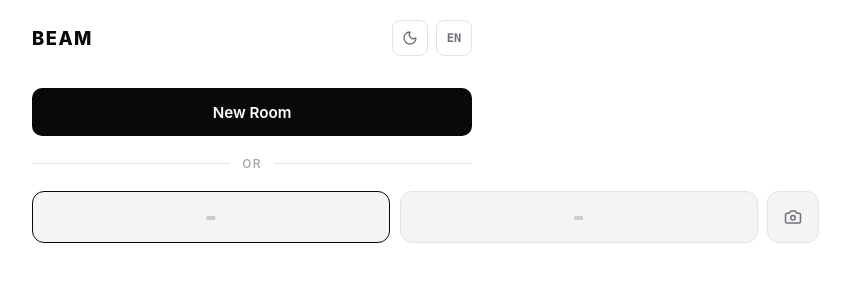
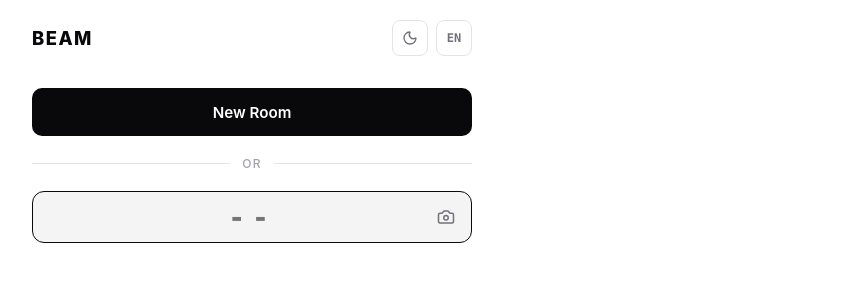
Before and after one commit to bazixv13/project-beam, a React (Vite) app in the folder client/: page / in a window 1280 px wide. Shown: the top 300 px of the page, without its empty margins (388-1238 px from the left). Built offline with nearby package versions, Linux system fonts and the light colour scheme.

Commit message:
Revert "feat: 2-box OTP room code input with centered placeholder dashes and paste support, bump to v1.3.5"
This reverts commit 43d75f26a21e9260474961637ca91c1dc6ec4267.

```diff
--- a/client/src/App.jsx
+++ b/client/src/App.jsx
@@ -161,7 +161,7 @@ function getInitialRoomState() {
   return { roomId: '', isInitiator: false, connectionState: 'disconnected' };
 }
 
-const APP_VERSION = 'v1.3.5';
+const APP_VERSION = 'v1.3.4';
 
 function BrandTitle() {
   const [showVersion, setShowVersion] = useState(false);
@@ -198,8 +198,6 @@ function BrandTitle() {
 function App() {
   const [initialRoom] = useState(getInitialRoomState);
   const [roomId, setRoomId] = useState(initialRoom.roomId);
-  const codeInput1Ref = useRef(null);
-  const codeInput2Ref = useRef(null);
   const [connectionState, setConnectionState] = useState(initialRoom.connectionState);
   const [selectedFile, setSelectedFile] = useState(null);
   const [isZipping, setIsZipping] = useState(false);
@@ -429,106 +427,6 @@ function App() {
     sessionStorage.setItem('p2p_beam_room', JSON.stringify({ roomId: cleanRoom, isInitiator: false }));
     window.history.replaceState({ room: cleanRoom }, '', `${window.location.pathname}?room=${cleanRoom}`);
     initWebRTC(cleanRoom, false);
-  };
-
-  const handleChar1Change = (e) => {
-    const raw = e.target.value.toUpperCase().replace(/[^0-9A-Z]/g, '');
-    if (!raw) {
-      setRoomId('');
-      return;
-    }
-    if (raw.length >= 2) {
-      const full = raw.slice(0, 2);
-      setRoomId(full);
-      codeInput2Ref.current?.focus();
-      handleJoinRoom(full);
-      return;
-    }
-    const nextChar1 = raw.slice(-1);
-    const nextRoom = nextChar1 + (roomId[1] || '');
-    setRoomId(nextRoom);
-    codeInput2Ref.current?.focus();
-    if (nextRoom.length === 2) {
-      handleJoinRoom(nextRoom);
-    }
-  };
-
-  const handleChar2Change = (e) => {
-    const raw = e.target.value.toUpperCase().replace(/[^0-9A-Z]/g, '');
-    if (!raw) {
-      setRoomId(roomId[0] || '');
-      return;
-    }
-    const char1 = roomId[0] || '';
-    if (!char1) {
-      const nextChar = raw.slice(0, 1);
-      setRoomId(nextChar);
-      codeInput2Ref.current?.focus();
-      return;
-    }
-    const nextChar2 = raw.slice(-1);
-    const nextRoom = char1 + nextChar2;
-    setRoomId(nextRoom);
-    if (nextRoom.length === 2) {
-      handleJoinRoom(nextRoom);
-    }
-  };
-
-  const handleBox1KeyDown = (e) => {
-    if (e.key === 'Enter') {
-      if (roomId.length === 2) handleJoinRoom();
-    } else if (e.key === 'ArrowRight') {
-      codeInput2Ref.current?.focus();
-    } else if (e.key === 'Backspace') {
-      setRoomId('');
-    }
-  };
-
-  const handleBox2KeyDown = (e) => {
-    if (e.key === 'Enter') {
-      if (roomId.length === 2) handleJoinRoom();
-    } else if (e.key === 'ArrowLeft') {
-      codeInput1Ref.current?.focus();
-    } else if (e.key === 'Backspace') {
-      if (roomId[1]) {
-        setRoomId(roomId[0] || '');
-      } else {
-        e.preventDefault();
-        setRoomId('');
-        codeInput1Ref.current?.focus();
-      }
-    }
-  };
-
-  const handlePasteCode = (e) => {
-    e.preventDefault();
-    const pastedText = (e.clipboardData || window.clipboardData)?.getData('text') || '';
-    if (!pastedText) return;
-
-    let extracted = '';
-    try {
-      extracted = new URL(pastedText.trim()).searchParams.get('room') || '';
-    } catch (_) {}
-
-    if (!extracted) {
-      const match = pastedText.match(/[?&]room=([0-9a-zA-Z]{2})/i);
-      if (match) {
-        extracted = match[1];
-      } else {
-        extracted = pastedText.trim();
-      }
-    }
-
-    const clean = extracted.toUpperCase().replace(/[^0-9A-Z]/g, '').slice(0, 2);
-    if (clean.length > 0) {
-      setRoomId(clean);
-      if (clean.length === 1) {
-        codeInput2Ref.current?.focus();
-      } else if (clean.length === 2) {
-        codeInput2Ref.current?.focus();
-        handleJoinRoom(clean);
-      }
-    }
   };
 
   const handleScan = (decodedText) => {
@@ -893,40 +791,26 @@ function App() {
             </div>
 
             <div className="join-form">
-              <div className="code-input-group" onPaste={handlePasteCode}>
-                <div className="code-boxes">
+              <div className="input-group">
                 <input
-                    ref={codeInput1Ref}
                   type="text"
-                    placeholder="-"
-                    value={roomId[0] || ''}
+                  placeholder="--"
+                  value={roomId}
                   maxLength={2}
-                    onChange={handleChar1Change}
-                    onKeyDown={handleBox1KeyDown}
-                    onFocus={(e) => e.target.select()}
-                    className="code-box"
+                  onChange={(e) => {
+                    const val = e.target.value.toUpperCase().replace(/[^0-9A-Z]/g, '').slice(0, 2);
+                    setRoomId(val);
+                    if (val.length === 2) {
+                      handleJoinRoom(val);
+                    }
+                  }}
+                  onKeyDown={(e) => { if (e.key === 'Enter') handleJoinRoom(); }}
+                  className="code-input"
                   autoCapitalize="characters"
                   autoComplete="off"
                   spellCheck={false}
-                    aria-label="Room code character 1"
                   autoFocus
                 />
-                  <input
-                    ref={codeInput2Ref}
-                    type="text"
-                    placeholder="-"
-                    value={roomId[1] || ''}
-                    maxLength={2}
-                    onChange={handleChar2Change}
-                    onKeyDown={handleBox2KeyDown}
-                    onFocus={(e) => e.target.select()}
-                    className="code-box"
-                    autoCapitalize="characters"
-                    autoComplete="off"
-                    spellCheck={false}
-                    aria-label="Room code character 2"
-                  />
-                </div>
                 <button
                   type="button"
                   className="camera-btn"
--- a/client/src/index.css
+++ b/client/src/index.css
@@ -117,14 +117,14 @@ body {
   cursor: default;
   user-select: none;
   /* grid trick: ::after holds the wider string invisibly so the wrapper
-     never changes width when swapping BEAM ↔ v1.3.5 */
+     never changes width when swapping BEAM ↔ v1.3.4 */
   display: inline-grid;
   position: relative;
 }
 
 /* invisible width-holder — set to whichever string is wider */
 .brand-title::after {
-  content: 'v1.3.5';
+  content: 'v1.3.4';
   visibility: hidden;
   height: 0;
   overflow: hidden;
@@ -453,26 +453,16 @@ body {
   width: 100%;
 }
 
-.code-input-group {
+.input-group {
   position: relative;
   width: 100%;
   display: flex;
   align-items: center;
-  gap: 0.6rem;
 }
 
-.code-boxes {
-  display: flex;
-  align-items: center;
-  gap: 0.6rem;
-  flex: 1;
-}
-
-.code-box {
-  flex: 1;
-  min-width: 0;
+.code-input {
+  width: 100%;
   height: 52px;
-  line-height: 52px;
   border: 1px solid var(--border);
   border-radius: 12px;
   background: var(--bg-subtle);
@@ -480,43 +470,34 @@ body {
   font-family: var(--font-mono);
   font-size: 1.75rem;
   font-weight: 800;
-  letter-spacing: 0;
+  letter-spacing: 0.25em;
   text-align: center;
   text-transform: uppercase;
   outline: none;
   transition: border-color 0.15s ease, background-color 0.15s ease;
-  padding: 0;
-  margin: 0;
-  caret-color: var(--text-main);
+  padding: 0 44px;
 }
 
-.code-box::placeholder {
-  color: var(--text-faint);
-  opacity: 0.5;
-  font-weight: 600;
-}
-
-.code-box:focus {
+.code-input:focus {
   border-color: var(--border-focus);
 }
 
 .camera-btn {
-  width: 52px;
-  height: 52px;
-  flex-shrink: 0;
-  border: 1px solid var(--border);
-  border-radius: 12px;
-  background: var(--bg-subtle);
+  position: absolute;
+  right: 8px;
+  width: 36px;
+  height: 36px;
+  border: none;
+  background: transparent;
   color: var(--text-muted);
   cursor: pointer;
   display: flex;
   align-items: center;
   justify-content: center;
-  transition: border-color 0.15s ease, color 0.15s ease, background-color 0.15s ease;
+  border-radius: 8px;
 }
 
 .camera-btn:hover {
-  border-color: var(--border-focus);
   color: var(--text-main);
 }
 
```
Also changed, not shown: 1 other file (tests, documents, lock files or other folders). Lines whose indentation alone changed are shown as unchanged.
